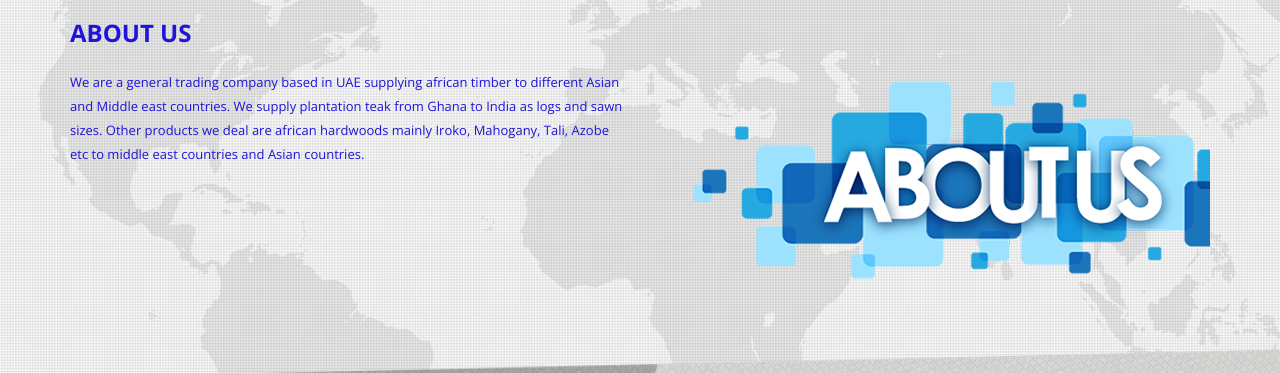
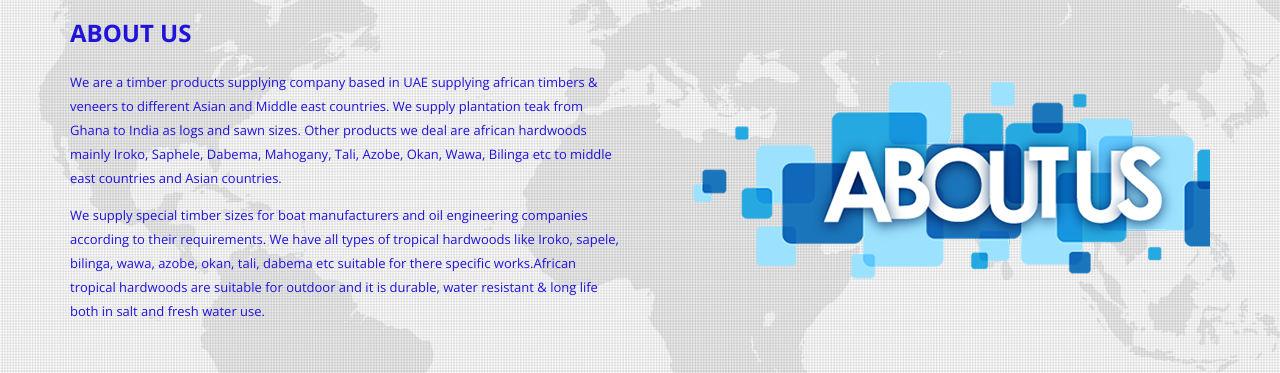
Before and after one commit to sathishkuriakose/starwoodtradingllc, a plain HTML site: page index.html in a window 1280 px wide. Shown: the part 678-1051 px from the top of the page. Drawn offline with nearby package versions, Linux system fonts and the light colour scheme.

Commit message:
Update index.html

```diff
--- a/index.html
+++ b/index.html
@@ -120,7 +120,9 @@
             <div class="row">
                 <div class="col-md-6">
                     <h3>About Us</h3>
-                    <p>We are a general trading company based in UAE supplying african timber to different Asian and Middle east countries. We supply plantation teak from Ghana to India as logs and sawn sizes. Other products we deal are african hardwoods mainly Iroko, Mahogany, Tali, Azobe etc to middle east countries and Asian countries.
+                    <p>We are a timber products supplying company based in UAE supplying african timbers & veneers to different Asian and Middle east countries. We supply plantation teak from Ghana to India as logs and sawn sizes. Other products we deal are african hardwoods mainly Iroko, Saphele, Dabema,  Mahogany, Tali, Azobe, Okan, Wawa, Bilinga etc to middle east countries and Asian countries.
+                    </p>
+                    <p> We supply special timber sizes for boat manufacturers and oil engineering companies according to their requirements. We have all types of tropical hardwoods like Iroko, sapele, bilinga, wawa, azobe, okan, tali, dabema etc suitable for there specific works.African tropical hardwoods are suitable for outdoor and it is durable, water resistant & long life both in salt and fresh water use.
                     </p>
                 </div>
                 <div class="col-md-6 text-center">
```
